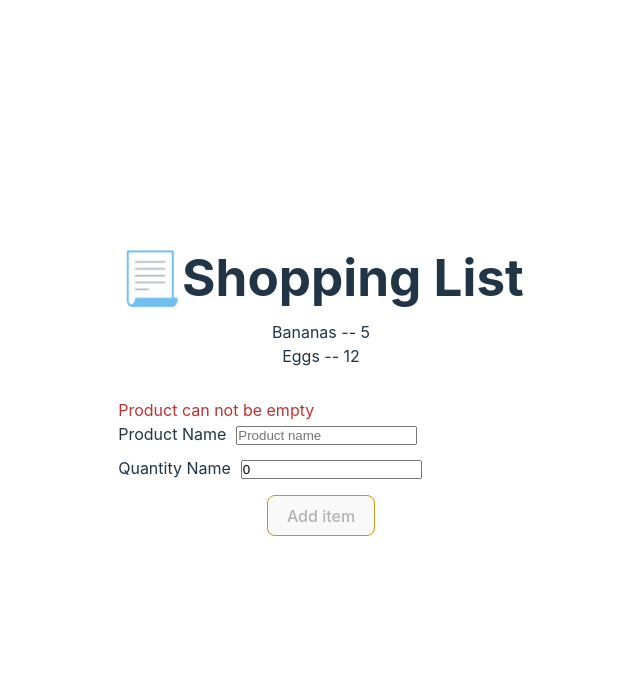
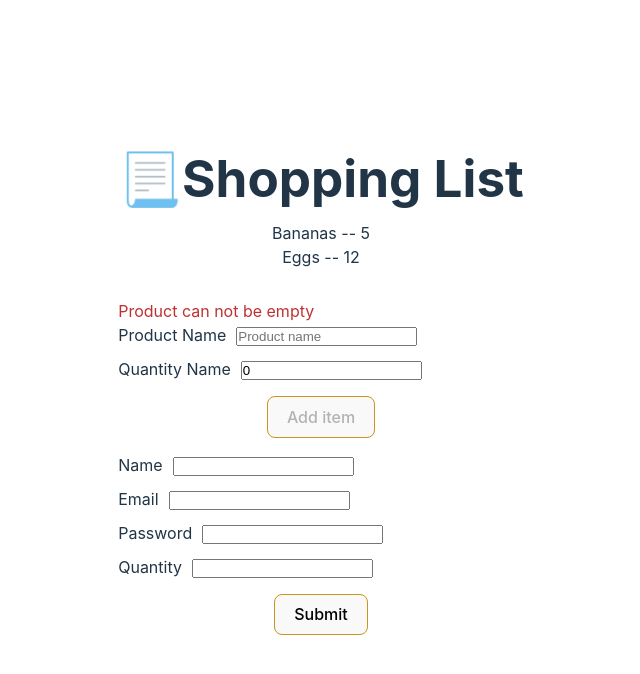
Before and after one commit to wichofly/pokemon_react, a React (Vite) app: page / in a window 1280 px wide. Shown: the top 674 px of the page, without its empty margins (319-959 px from the left). Built offline with nearby package versions, Linux system fonts and the light colour scheme.

Commit message:
feat: Use a library "React Hook Form" to add validations. "Performant, flexible and extensible forms with easy-to-use validation."
 - form hook react link:
    https://react-hook-form.com/get-started

```diff
--- a/package.json
+++ b/package.json
@@ -12,6 +12,7 @@
   "dependencies": {
     "react": "^18.2.0",
     "react-dom": "^18.2.0",
+    "react-hook-form": "^7.49.2",
     "uuid": "^9.0.1"
   },
   "devDependencies": {
--- a/src/App.jsx
+++ b/src/App.jsx
@@ -14,6 +14,7 @@ import './App.css';
 // import UserNameForm from './components/8-react-form/UserNameForm';
 // import SignupForm from './components/8-react-form/SignupForm';
 import ShoppingList from './components/8-react-form/ShoppingList';
+import FormDemo from './components/8-react-form/FormDemo';
 
 // const data = [
 //   { id: 1, product: 'milk', quantity: 11, completed: true },
@@ -82,6 +83,7 @@ function App() {
       <SignupForm /> */}
 
       <ShoppingList />
+      <FormDemo />
     </>
   );
 }
--- /dev/null
+++ b/src/components/8-react-form/FormDemo.jsx
@@ -0,0 +1,109 @@
+import { useForm } from 'react-hook-form';
+
+const FormDemo = () => {
+  const {
+    register,
+    handleSubmit,
+    formState: { errors },
+  } = useForm({ mode: 'onChange' });
+
+  const handleRegistration = (formData) => {
+    console.log('FORM SUBMITTED');
+    console.log(formData);
+  };
+
+  const handleError = (errors) => {};
+
+  const registerOptions = {
+    name: { required: 'Name cannot be blank' },
+    email: { required: 'Email cannot be blank' },
+    password: {
+      required: 'Password is required',
+      minLength: {
+        value: 10,
+        message: 'Password must be at least 10 characters',
+      },
+    },
+    quantity: {
+      required: 'Quantity is required',
+      min: {
+        value: 0,
+        message: 'Quantity must be greater than 0',
+      },
+      max: {
+        value: 10,
+        message: 'Quantity must be less than 10',
+      },
+    },
+  };
+
+  return (
+    <form onSubmit={handleSubmit(handleRegistration, handleError)}>
+      <div style={{ marginBottom: '10px' }}>
+        <label>Name</label>
+        <input
+          name="name"
+          type="text"
+          {...register('name', registerOptions.name)}
+          style={{ marginLeft: '10px' }}
+        />
+        <small className="text-danger">
+          {errors?.name && errors.name.message}
+        </small>
+      </div>
+      <div style={{ marginBottom: '10px' }}>
+        <label>Email</label>
+        <input
+          type="email"
+          name="email"
+          {...register('email', registerOptions.email)}
+          style={{ marginLeft: '10px' }}
+        />
+        <small className="text-danger">
+          {errors?.email && errors.email.message}
+        </small>
+      </div>
+      <div style={{ marginBottom: '10px' }}>
+        <label>Password</label>
+        <input
+          type="password"
+          name="password"
+          {...register('password', registerOptions.password)}
+          style={{ marginLeft: '10px' }}
+        />
+        <small className="text-danger">
+          {errors?.password && errors.password.message}
+        </small>
+      </div>
+      <div>
+        <label>Quantity</label>
+        <input
+          type="number"
+          name="quantity"
+          {...register('quantity', registerOptions.quantity)}
+          style={{ marginLeft: '10px' }}
+        />
+        <small className="text-danger">
+          {errors?.quantity && errors.quantity.message}
+        </small>
+      </div>
+
+      <button
+        style={{
+          display: 'flex',
+          justifyContent: 'center',
+          margin: '15px auto',
+        }}
+      >
+        Submit
+      </button>
+    </form>
+  );
+};
+
+export default FormDemo;
+
+/*
+  - form hook react  link:
+    https://react-hook-form.com/get-started
+*/
```
Also changed, not shown: 1 other file (tests, documents, lock files or other folders).
